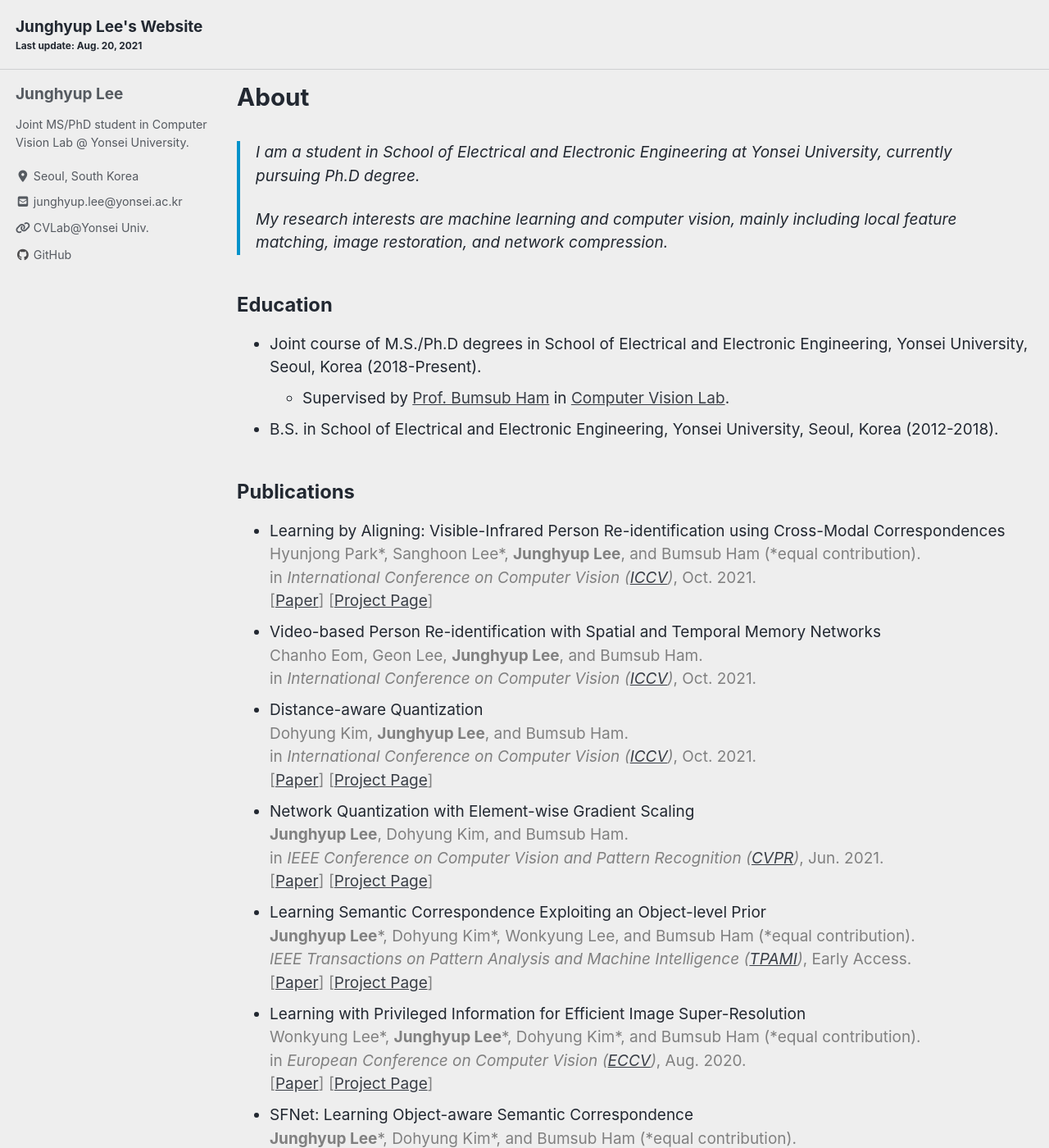
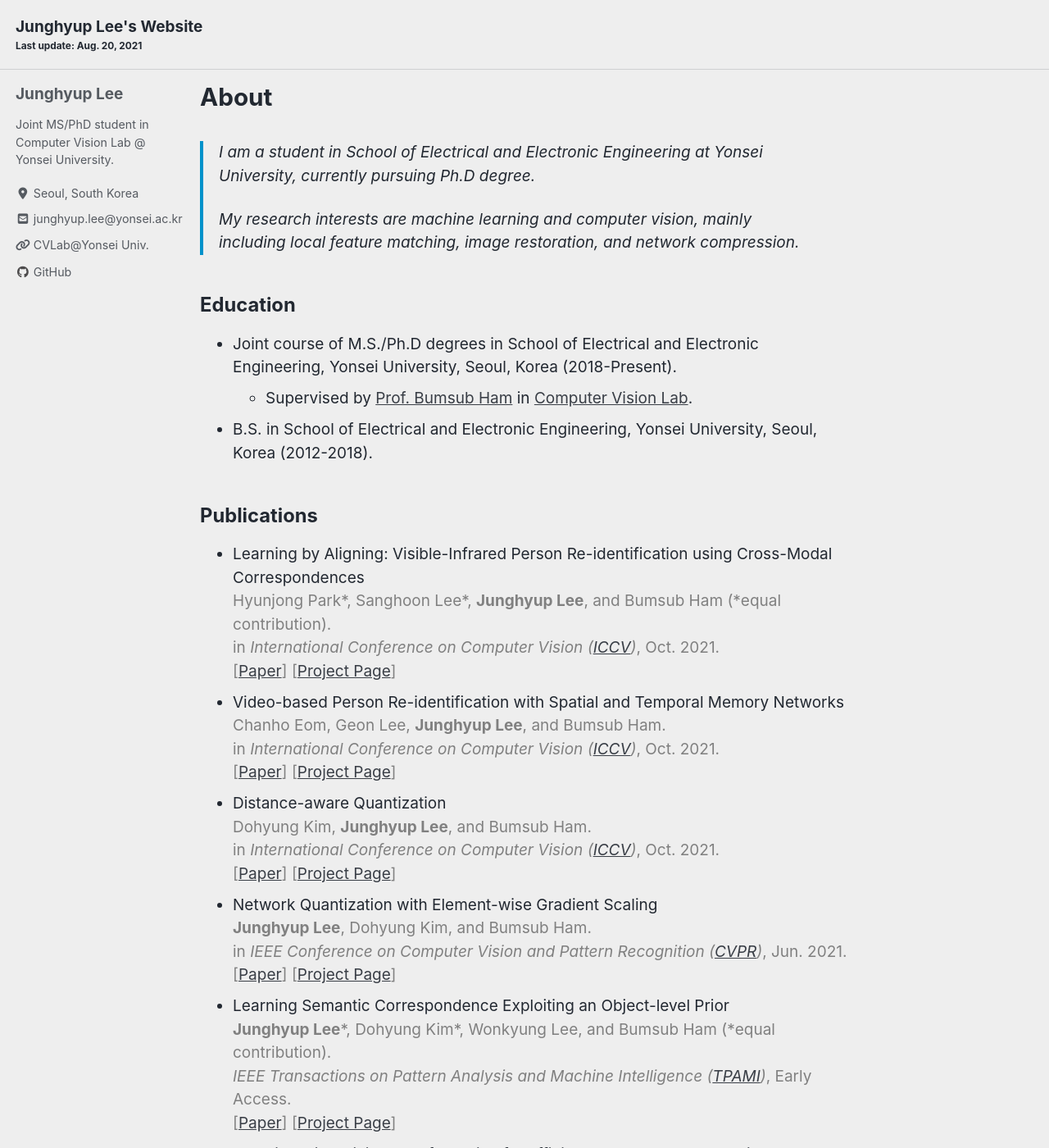
Before and after one commit to junghyup-lee/junghyup-lee.github.io, a Jekyll site: the page built from index.md, in a window 1280 px wide and 1400 px high. Shown: the whole window at 82% size. Built offline with Jekyll 4.4.1, drawn with Linux system fonts in a browser that asks for light colours; cached includes are drawn as plain includes; nearby versions of some CDN libraries; some of the changed text lies outside the part shown.

Commit message:
add naver talk

```diff
--- a/_sass/minimal-mistakes/_archive.scss
+++ b/_sass/minimal-mistakes/_archive.scss
@@ -9,12 +9,12 @@
   @include breakpoint($large) {
     float: right;
     width: calc(100% - #{$right-sidebar-width-narrow});
-    // padding-right: $right-sidebar-width-narrow;
+    padding-right: $right-sidebar-width-narrow;
   }
 
   @include breakpoint($x-large) {
     width: calc(100% - #{$right-sidebar-width});
-    // padding-right: $right-sidebar-width;
+    padding-right: $right-sidebar-width;
   }
 }
 
--- a/_sass/minimal-mistakes/_variables.scss
+++ b/_sass/minimal-mistakes/_variables.scss
@@ -146,9 +146,9 @@ $max-width: $x-large !default;
 // $right-sidebar-width-narrow: 200px !default;
 // $right-sidebar-width: 300px !default;
 // $right-sidebar-width-wide: 400px !default;
-$right-sidebar-width-narrow: 170px !default;
-$right-sidebar-width: 270px !default;
-$right-sidebar-width-wide: 370px !default;
+$right-sidebar-width-narrow: 150px !default;
+$right-sidebar-width: 225px !default;
+$right-sidebar-width-wide: 300px !default;
 
 /*
    Other
--- a/index.md
+++ b/index.md
@@ -23,9 +23,9 @@ author_profile: true
 - Video-based Person Re-identification with Spatial and Temporal Memory Networks<br/>
   <span style="color:gray"> Chanho Eom, Geon Lee, <b>Junghyup Lee</b>, and Bumsub Ham. </span> <br/>
   <span style="color:gray"> in <i>International Conference on Computer Vision (<a href="http://iccv2021.thecvf.com/home">ICCV</a>)</i>, Oct. 2021. </span> <br/>
-  <!-- <span style="color:gray">
-    [<a href="">Paper</a>]
-    [<a href="">Project Page</a>] -->
+  <span style="color:gray">
+    [<a href="https://arxiv.org/abs/2108.09039">Paper</a>]
+    [<a href="https://cvlab.yonsei.ac.kr/projects/STMN/">Project Page</a>]
 - Distance-aware Quantization<br/>
   <span style="color:gray"> Dohyung Kim, <b>Junghyup Lee</b>, and Bumsub Ham. </span> <br/>
   <span style="color:gray"> in <i>International Conference on Computer Vision (<a href="http://iccv2021.thecvf.com/home">ICCV</a>)</i>, Oct. 2021. </span> <br/>
@@ -68,8 +68,9 @@ author_profile: true
 ## Scholarship
 - Global Ph.D Fellowship from National Research Foundation of Korea (NRF), 2019-2023.
 
-## Domestic Presentations
+## Domestic Conferences & Invited Talks
 - Poster Presentation (Network Quantization with Element-wise Gradient Scaling) <br/>
+<span style="color:gray"> *Naver AI Author Meetup - Computer Vision*, Sept. 2021. </span> <br/>
 <span style="color:gray"> *Korean Conference on Computer Vision (<a href="http://kccv2021.kcvs.kr/">KCCV</a>)*, Aug. 2021. </span>
 - Poster Presentation (시멘틱 정합을 이용한 비디오 포즈 전파)<br/>
 <span style="color:gray"> *32nd Workshop on Image Processing and Image Understanding (<a href="http://ipiu.or.kr/2020/">IPIU</a>)*, Jan. 2020. </span>
```
